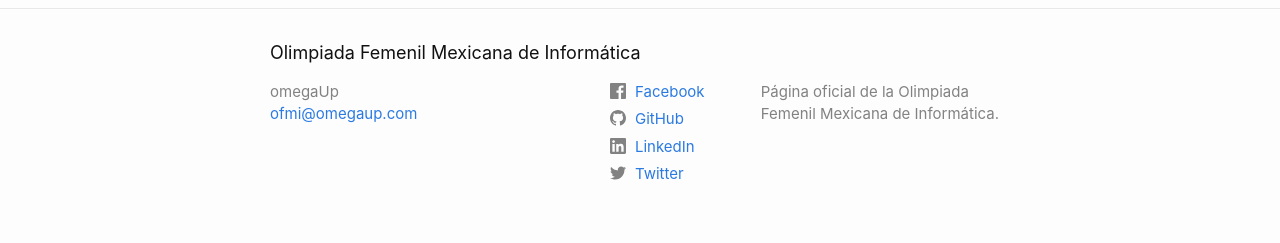
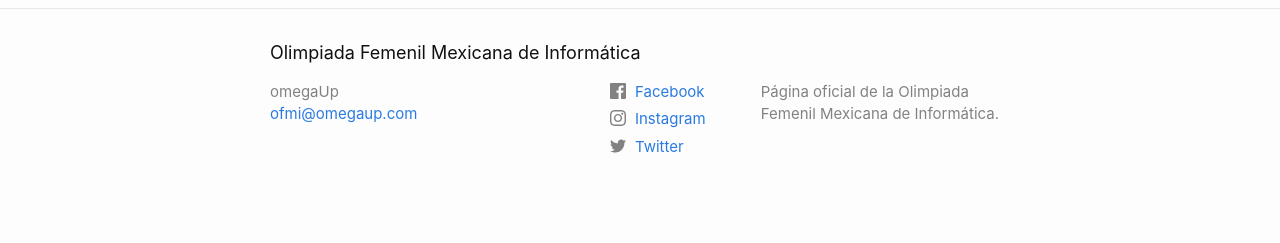
Before and after one commit to omegaup/OFMI-website, a Jekyll site: the page built from index.md, in a window 1280 px wide. Shown: the part 1494-1737 px from the top of the page. Built offline with Jekyll 4.4.1, drawn with Linux system fonts in a browser that asks for light colours; after the commit the page ends 1712 px from its top, so only the background shows below that; part of the change alters nothing that is shown.

Commit message:
Changed Social Links
Updated from omegaUp to OFMI

```diff
--- a/_config.yml
+++ b/_config.yml
@@ -6,10 +6,9 @@ description: Página oficial de la Olimpiada Femenil Mexicana de Informática.
 lang: es
 
 # social links
-twitter_username: omegaup
-github_username: omegaup
-facebook_username: omegaup
-linkedin_username: omegaup
+instagram_username: ofmi_omegaup
+twitter_username: ofmi_omegaup
+facebook_username: ofmi.omegaup
 
 show_excerpts: false
 
```
